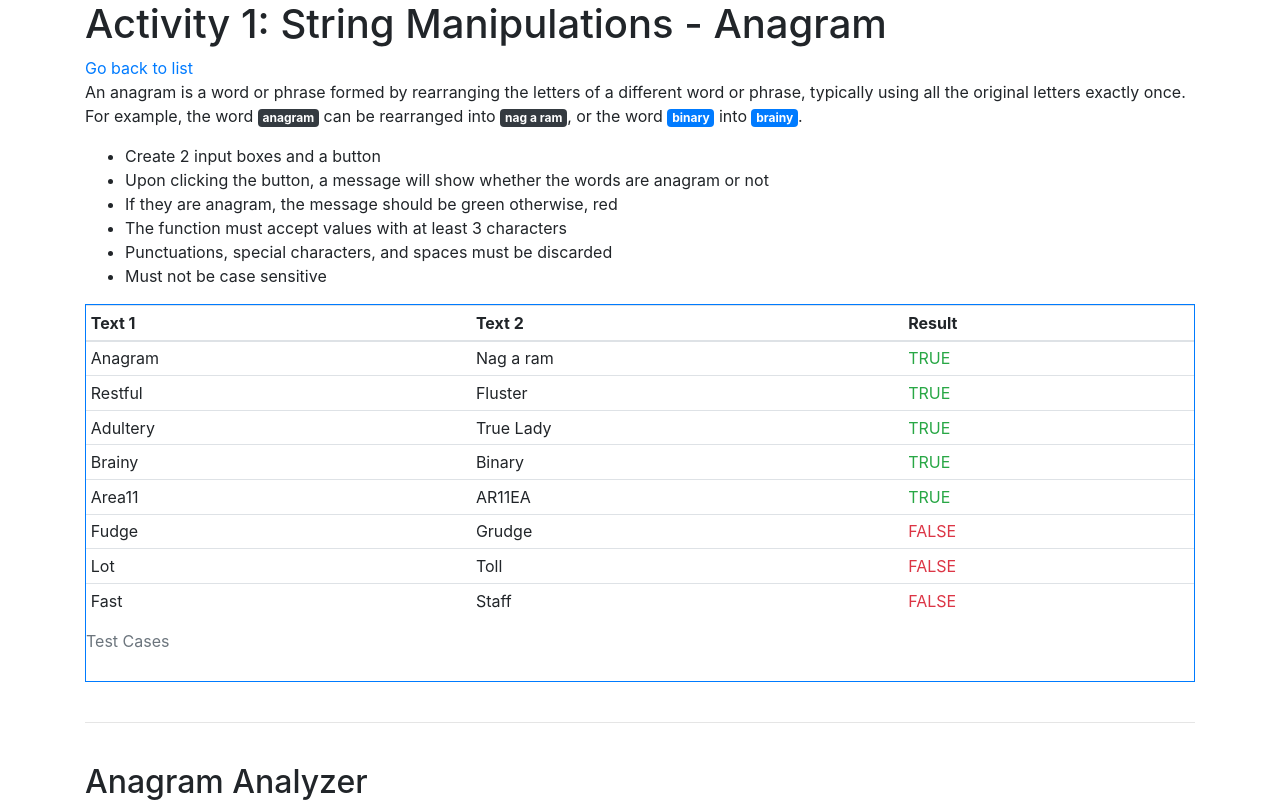
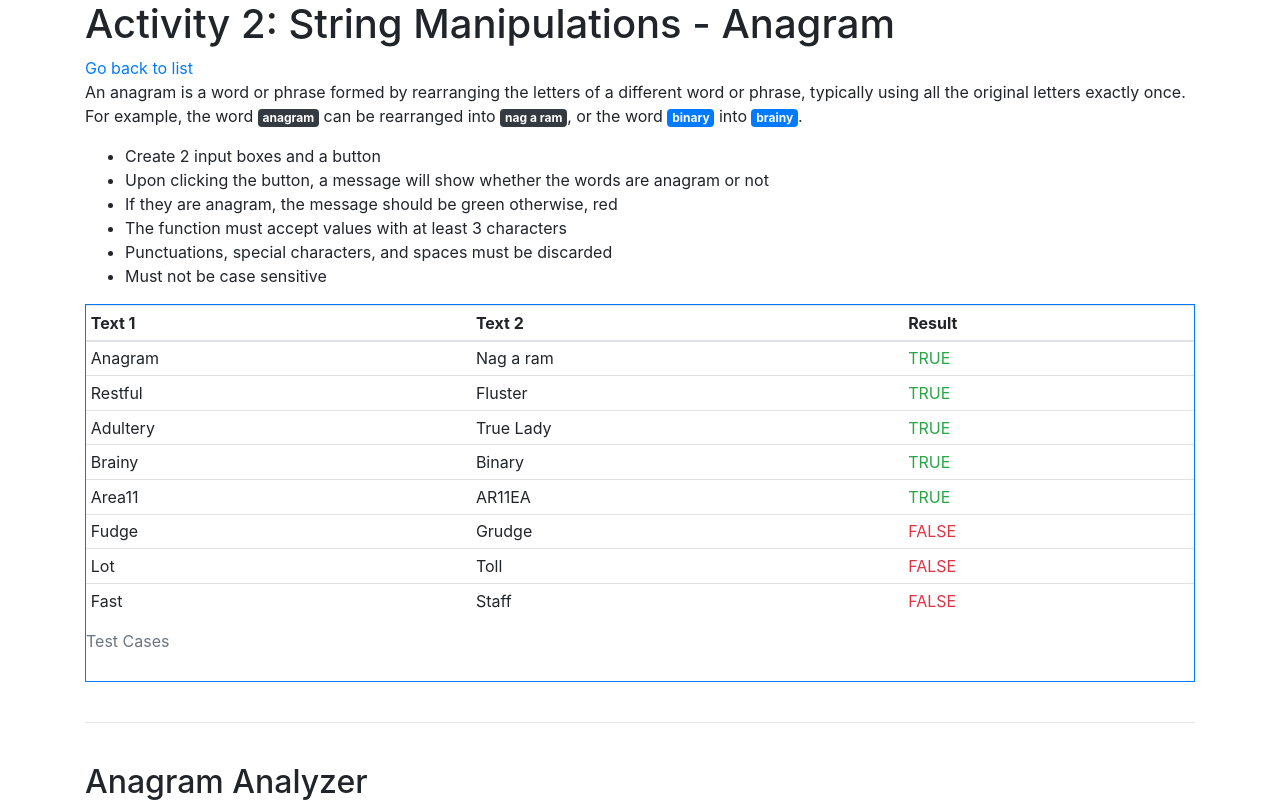
Before and after one commit to renielcanlas/JavaScriptActivities, a website: page a2.html in a window 1280 px wide. Shown: the top 805 px of the page. Drawn offline with nearby package versions, Linux system fonts and the light colour scheme.

Commit message:
Set activity number to 2

```diff
--- a/a2.html
+++ b/a2.html
@@ -12,7 +12,7 @@
   </head>
   <body>
     <div class="container">
-        <h1>Activity 1: String Manipulations - Anagram</h1>
+        <h1>Activity 2: String Manipulations - Anagram</h1>
         <a href="index.html" class="text-primary">Go back to list</a>
         <p>
             An anagram is a word or phrase formed by rearranging the letters of a
```
